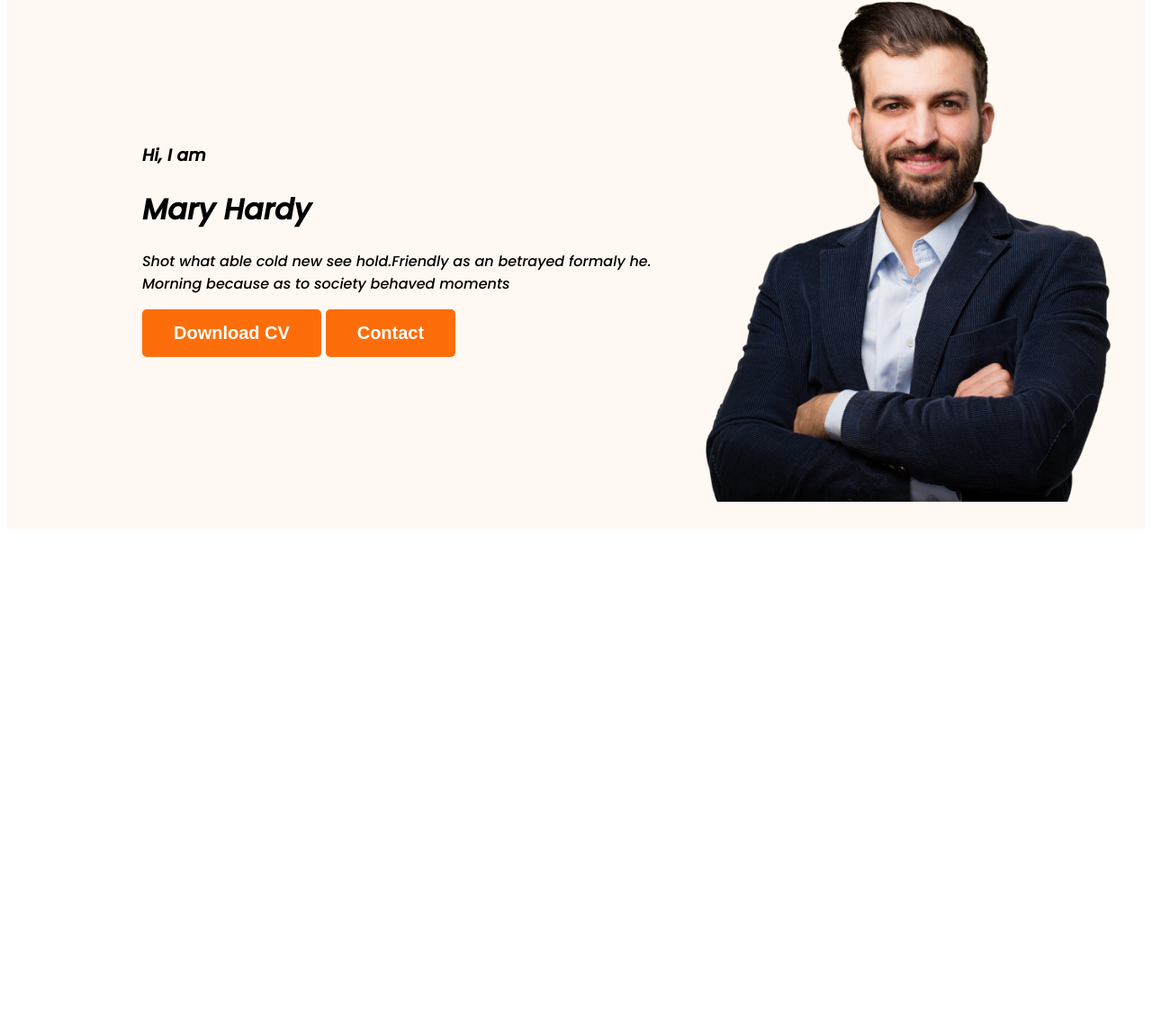
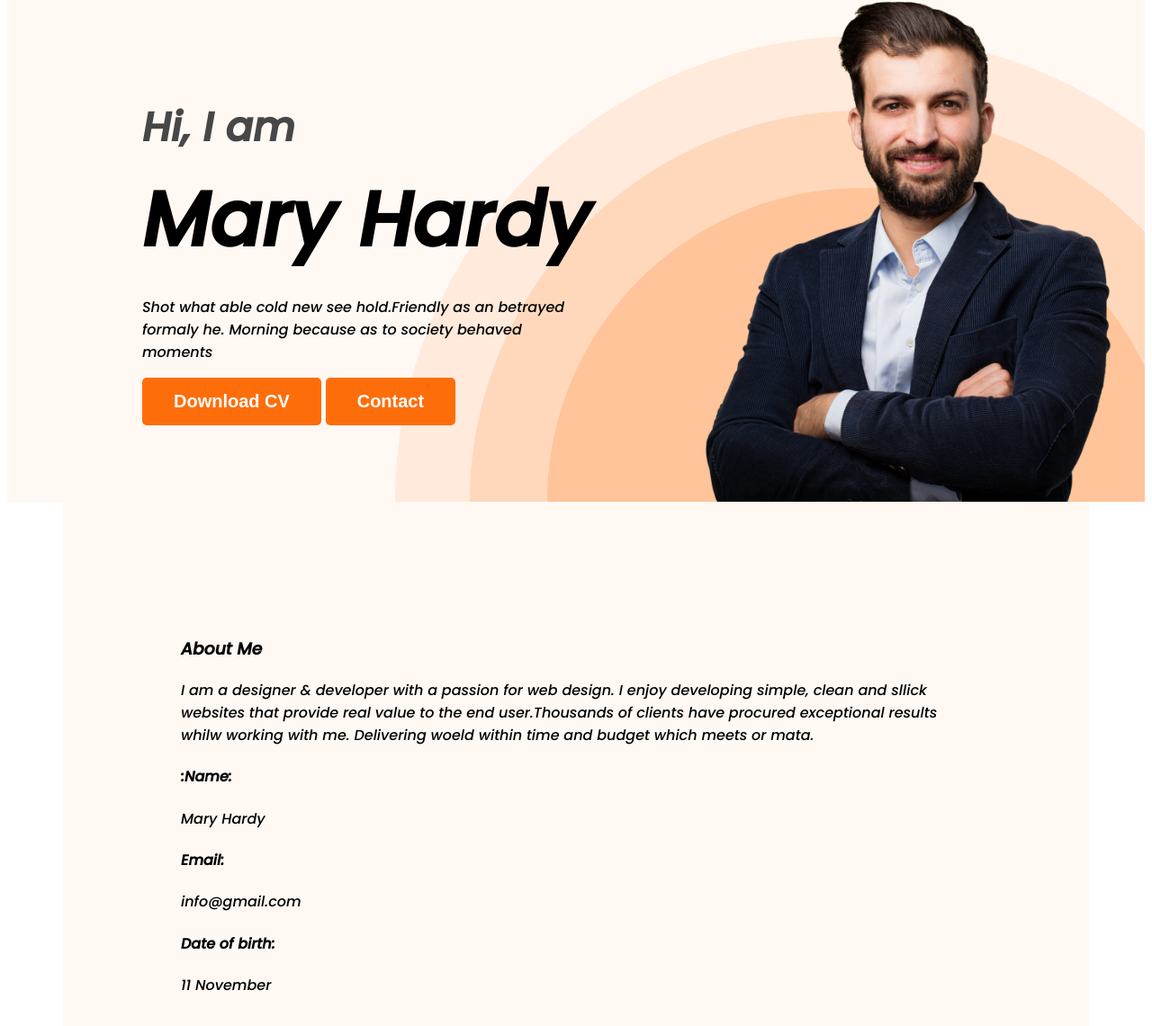
Before and after one commit to Tarikul9/webdevoloper-portfolio, a plain HTML site: page index.html in a window 1280 px wide. Shown: the part 217-1358 px from the top of the page at 90% size. Before the commit the page ends 813 px from the top, so only its background shows below. Drawn offline with Linux system fonts and the light colour scheme.

Commit message:
about section created

```diff
--- a/index.html
+++ b/index.html
@@ -21,10 +21,10 @@
             </ul>
         </nav>
         <div class="banner">
-          <div>
+          <div class="banner-content">
             <h3 class="banner-greeting">Hi, I am</h3>
             <h1 class="banner-title">Mary Hardy</h1>
-            <p>Shot what able cold new see hold.Friendly as an betrayed formaly he. Morning because as to society behaved moments</p>
+            <p class="banner-description">Shot what able cold new see hold.Friendly as an betrayed formaly he. Morning because as to society behaved moments</p>
             <button class="btn-primary">Download CV</button>
             <button class="btn-primary">Contact</button>
         </div>
@@ -32,7 +32,28 @@
         </div>
     </header>
     <main>
-
+        <section class="about">
+            <h3 class="section-title">About Me</h3>
+            <p class="section-description">I am a designer & developer with a passion for web design. I enjoy developing simple, clean and sllick websites that provide real value to the end user.Thousands of clients have procured exceptional results whilw working with me. Delivering woeld within time and budget which meets or  mata.</p>
+            <div class="about-info-container">
+                 <div class="about-info">
+                    <h4 class="info-title">:Name:</h4>
+                    <p class="info-description">Mary Hardy</p>
+                 </div>
+                 <div class="about-info">
+                    <h4 class="info-title">Email:</h4>
+                    <p class="info-description">info@gmail.com</p>
+                 </div>
+                 <div class="about-info">
+                    <h4 class="info-title">Date of birth:</h4>
+                    <p class="info-description">11 November</p>
+                 </div>
+                 <div class="about-info">
+                    <h4 class="info-title"></h4>
+                    <p class="info-description"></p>
+                 </div>
+            </div>
+        </section>
     </main>
     <footer>
 
--- a/styles/portfolio.css
+++ b/styles/portfolio.css
@@ -15,6 +15,10 @@ body {
     font-size: 20px;
     font-weight: 700;
     padding: 15px 35px;
+}
+
+.section-title{
+
 }
 /* Nav related style */
 nav {
@@ -49,12 +53,51 @@ nav a {
 /*header related css*/
 .header{
     background-color: #fff8f3;
+    background-image: url('../images/header_bg.png');
+    background-repeat: no-repeat;
+    background-position: bottom right;
 }
 .banner{
-    padding: 30px 30px 30px 150px;
+    padding: 30px 30px 0px 150px;
     display: flex;
     align-items: center;
+    justify-content: space-between;
 }
+
+.banner-content{
+    max-width: 500px;
+}
+
 .banner .profile-pic{
     width: 500px;
 }
+
+.banner-greeting{
+    font-size: 45px;
+    color: #474747;
+    margin-bottom: 0%;
+}
+
+.banner-title{
+    font-size: 85px;
+    font-weight: 700;
+    margin-top: 5px;
+    margin-bottom: 20px;
+}
+
+.banner-description{
+    margin-top: 0px;
+}
+
+
+/*main section*/
+ main{
+    max-width: 1140px;
+    margin: 0 auto;
+ }
+
+/*About section*/
+.about{
+    padding: 131px;
+    background-color: #fff8f3;
+}
```
